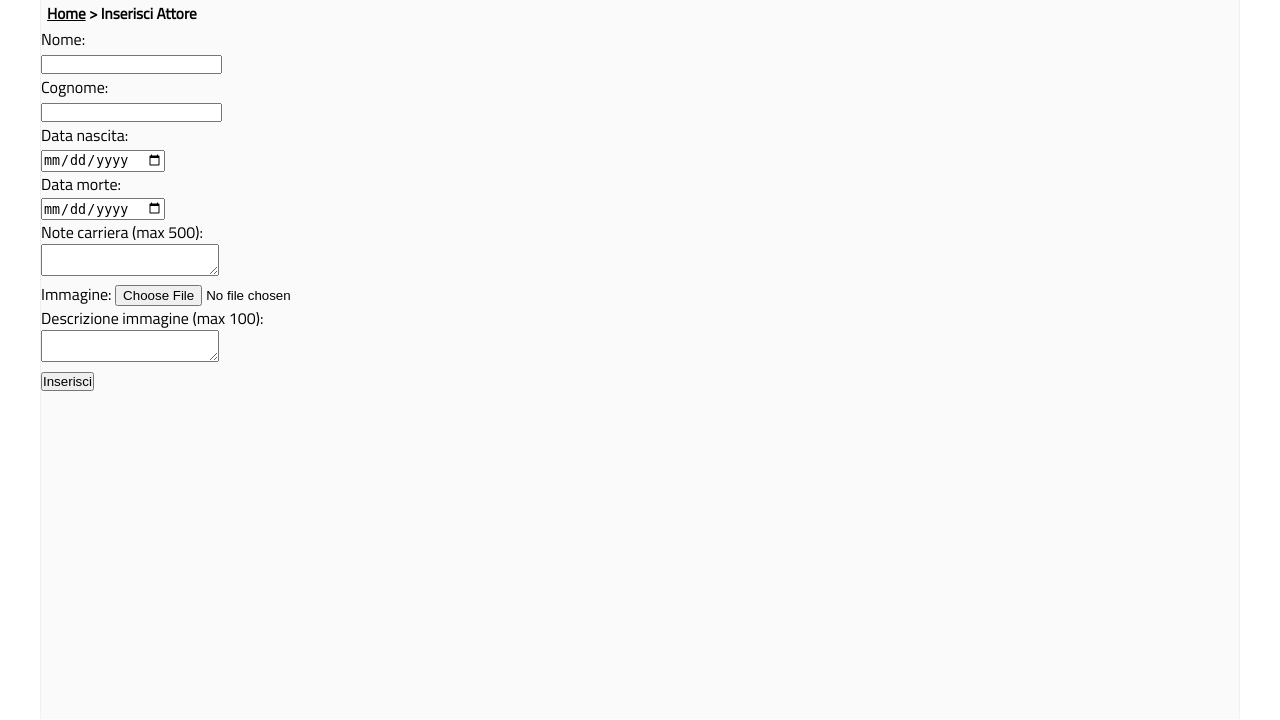
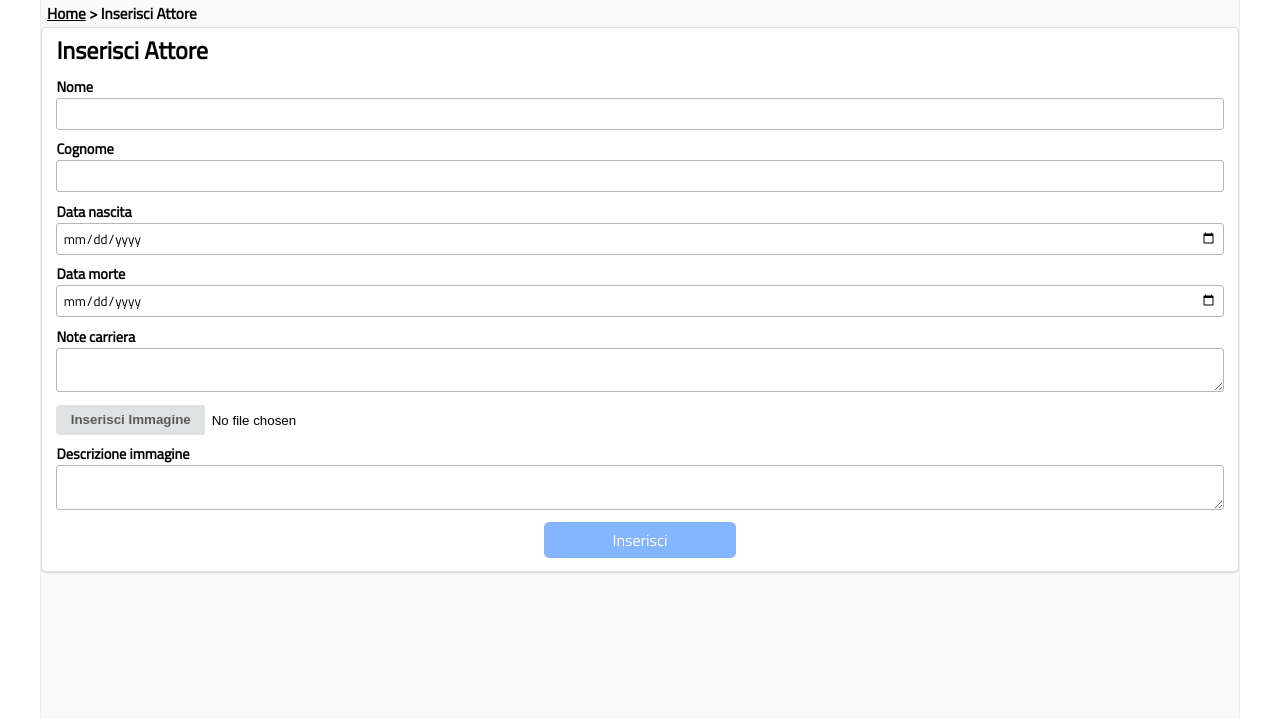
Before and after one commit to alessioberton/TecWeb2021, a PHP site: page /inserisci_attore.php in a window 1280 px wide. Shown: the part 80-800 px from the top of the page. Run offline with PHP 8.4, Linux system fonts and the light colour scheme.

Commit message:
pagina inserimento attore

```diff
--- a/html/pagine_utente/inserisci_attore.html
+++ b/html/pagine_utente/inserisci_attore.html
@@ -11,30 +11,43 @@
 		<customHeader />
 		<div class="breadcrumb"><a href="../pagine_principali/homepage.php">Home</a> &gt; Inserisci Attore</div>
 		<main>
-			<p>#ESITO_INSERIMENTO#</p>
-			<form method="post" action="inserisci_attore.php" enctype="multipart/form-data">
-				<label for="nome">Nome:</label><br />
-				<input type="text" id="nome" name="nome" /><br />
-
-				<label for="cognome">Cognome:</label><br />
-				<input type="text" id="cognome" name="cognome" /><br />
-
-				<label for="data_nascita">Data nascita:</label><br />
-				<input type="date" id="data_nascita" name="data_nascita" /><br />
-
-				<label for="data_morte">Data morte:</label><br />
-				<input type="date" id="data_morte" name="data_morte" /><br />
-
-				<label for="note_carriera">Note carriera (max 500):</label><br />
-				<textarea id="note_carriera" name="note_carriera" maxlength="500"></textarea><br />
-
-				<label for="immagine">Immagine:</label>
-				<input type="file" id="immagine" name="immagine" /><br />
-
-				<label for="descrizione_immagine">Descrizione immagine (max 100):</label><br />
-				<textarea id="descrizione_immagine" name="descrizione_immagine" maxlength="100"></textarea><br />
-
-				<input type="submit" value="Inserisci" />
+			<form method="post" action="inserisci_attore.php" enctype="multipart/form-data" class="card">
+				<h2>Inserisci Attore</h2>
+				<div class="field text-input#ERRORE_NOME#">
+					<label for="nome">Nome</label>
+					<input type="text" id="nome" name="nome" required />
+					<span id="nome-desc" class="hint">Attore già esistente</span>
+				</div>
+				<div class="field text-input#ERRORE_NOME#">
+					<label for="cognome">Cognome</label>
+					<input type="text" id="cognome" name="cognome" required />
+					<span id="cognome-desc" class="hint">Attore già esistente</span>
+				</div>
+				<div class="field text-input">
+					<label for="data_nascita">Data nascita</label>
+					<input type="date" id="data_nascita" name="data_nascita" required />
+					<span id="data_nascita-desc" class="hint">Errore</span>
+				</div>
+				<div class="field text-input">
+					<label for="data_morte">Data morte</label>
+					<input type="date" id="data_morte" name="data_morte" />
+					<span id="data_morte-desc" class="hint">Errore</span>
+				</div>
+				<div class="field text-input">
+					<label for="note_carriera">Note carriera</label>
+					<textarea id="note_carriera" name="note_carriera" maxlength="500"></textarea>
+					<span id="note_carriera-desc" class="hint">Errore</span>
+				</div>
+				<div class="field file-input">
+					<label for="immagine" class="visuallyHidden">Inserisci immagine</label>
+					<input type="file" id="immagine" name="immagine" />
+				</div>
+				<div class="field text-input">
+					<label for="descrizione_immagine">Descrizione immagine</label>
+					<textarea id="descrizione_immagine" name="descrizione_immagine" maxlength="100"></textarea>
+					<span id="note_carriera-desc" class="hint">Errore</span>
+				</div>
+				<input type="submit" value="Inserisci" class="submit-btn" />
 			</form>
 		</main>
 	</body>
--- a/html/pagine_utente/inserisci_attore.php
+++ b/html/pagine_utente/inserisci_attore.php
@@ -44,10 +44,14 @@ if (!empty($_POST['nome']) && empty($_GET["inserted"])) {
 
         header("location: inserisci_attore.php?inserted=1");
     } catch (Exception $e) {
+		$page = str_replace("#ERRORE_NOME#", " error", $page);
+        $page = str_replace("#ERRORE_NOME#", " error", $page);
         $esito_inserimento = $e;
     }
 }
 
+$page = str_replace("#ERRORE_NOME#", "", $page);
+$page = str_replace("#ERRORE_NOME#", "", $page);
 $header = new Header();
 $page = str_replace("<customHeader />", $header->render(), $page);
 $page = str_replace("#ESITO_INSERIMENTO#", $esito_inserimento, $page);
```
